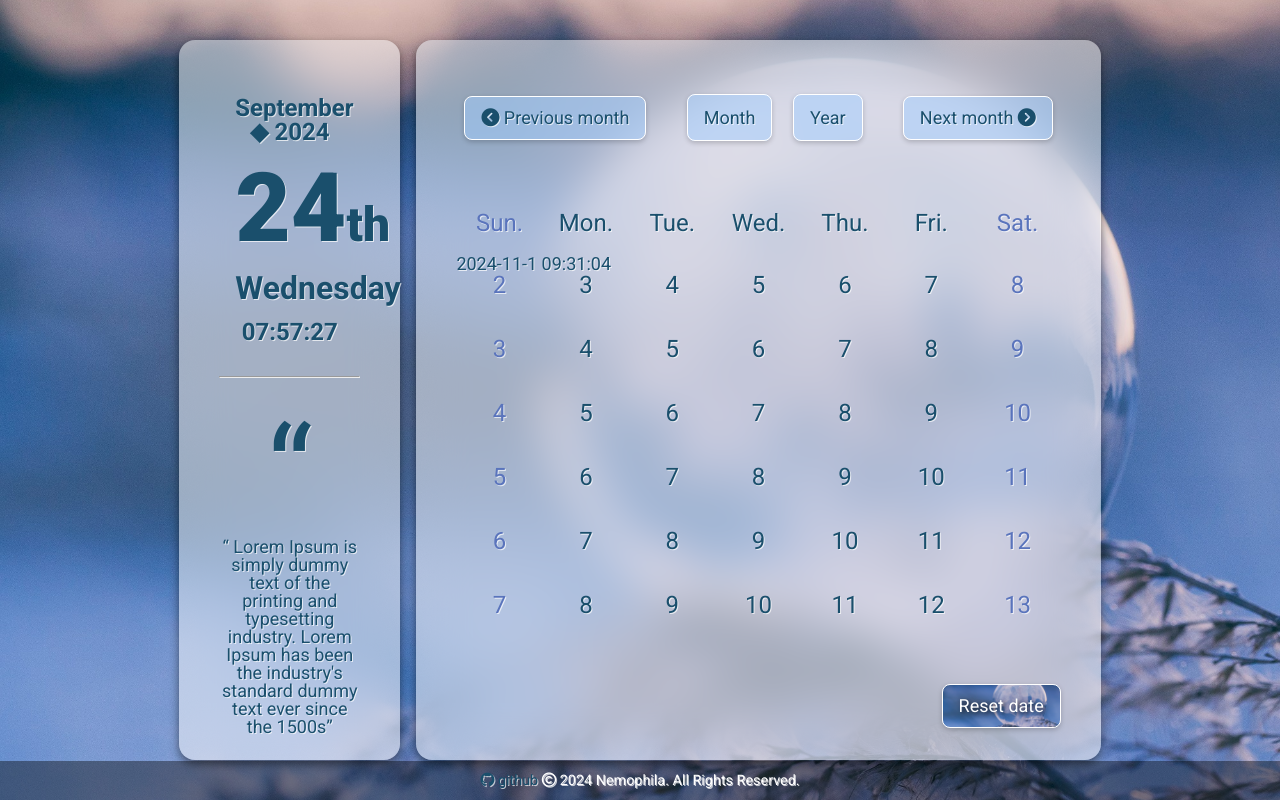
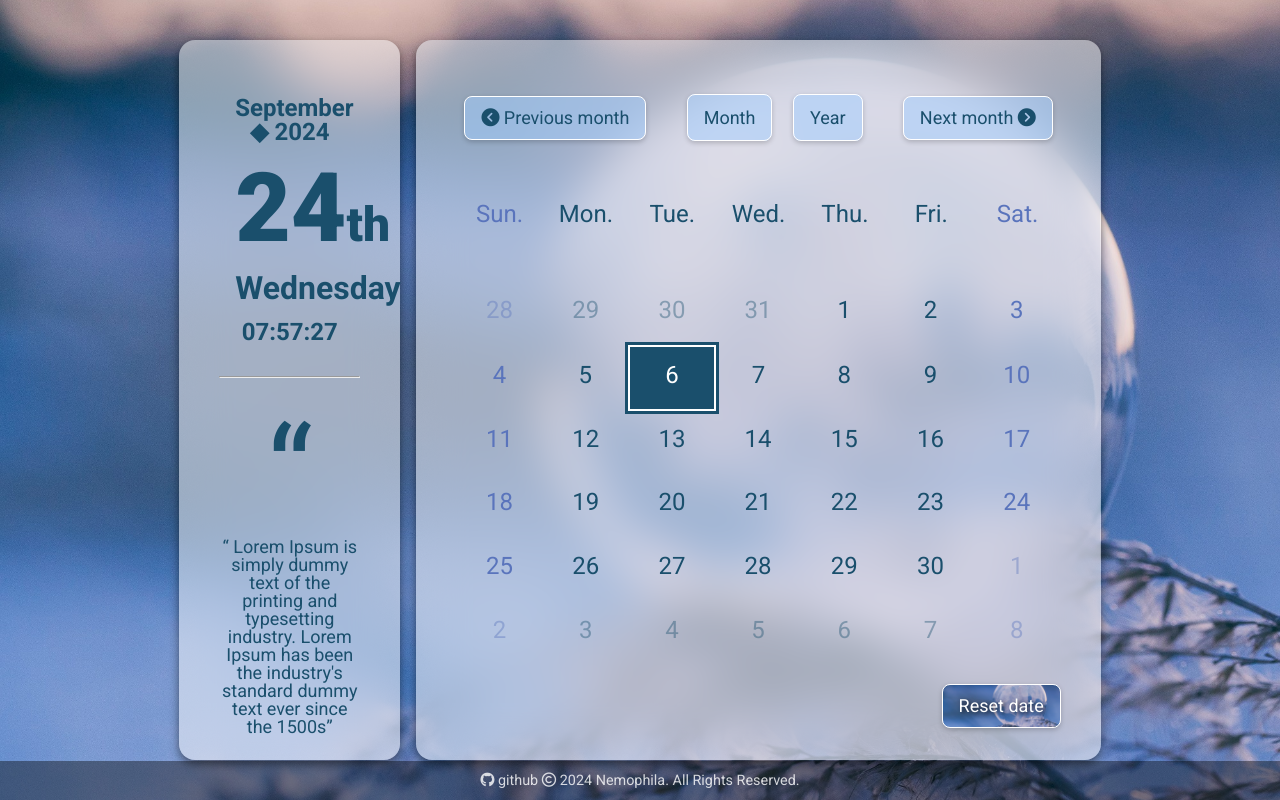
Before and after one commit to LupusXLass1404/calendar, a PHP site: page / in a window 1280 px wide. Run offline with PHP 8.4, Linux system fonts and the light colour scheme; some libraries are stand-ins or nearby versions.

Commit message:
做出日歷表格

```diff
--- a/index.php
+++ b/index.php
@@ -54,14 +54,14 @@
 
         <main id="main">
             <div id="buttons" class="buttons">
-                <a href="design.html" class="button">
+                <a href="#" class="button">
                     <i class="fa-solid fa-circle-chevron-left"></i> Previous <span class="change">month</span>
                 </a>
                 <div class="choose">
                     <span id="month" class="button">Month</span>
                     <span id="year" class="button">Year</span>
                 </div>
-                <a href="design.html" class="button">
+                <a href="#" class="button">
                     Next <span class="change">month</span> <i class="fa-solid fa-circle-chevron-right"></i>
                 </a>
             </div>
@@ -78,19 +78,39 @@
                 <table id="dateTable">
                     <?php
                         $firstDay = date('Y-m-1');
-                        echo $firstDay;
+                        $thisDay = date('j');
+                        $thisweek = date('N');
+                        $thisMonth= date('m');
+                        // echo $firstDay;
+                        echo "<br>";
+                        $dynamicDay = strtotime($firstDay);
+                        $lastWeek = 7-$thisweek;
+                        $dynamicDay = strtotime("-$lastWeek day", $dynamicDay);
+                        // echo $dynamicDay;
+                        echo "<br>";
                     ?>
+
                     <?php
                         for ($i=1;$i<=6;$i++){
                             echo "<tr>";
                             for($j=1;$j<=7;$j++){
-                                echo "<td>";
-                                echo $i+$j;
+                                $dynamicMonth = date('m', $dynamicDay);
+                                $printDay = date('j', $dynamicDay);
+
+                                if ($thisMonth != $dynamicMonth){
+                                    echo "<td class='non-nowMonth'>";
+                                } else if($thisDay == $printDay) {
+                                    echo "<td id='today' class='today'>";
+                                }
+                                else {
+                                    echo "<td>";
+                                }
+                                echo $printDay;
+                                $dynamicDay = strtotime("+1 day", $dynamicDay);
                                 echo "</td>";
                             }
                             echo "</tr>";
                         }
-                        echo date('H:i:s');
                     ?>
                 </table>
             </div>
@@ -109,7 +129,7 @@
         </main>
 
     </div>
-    <footer>
+    <footer id="foot">
         <p>
             <a href="https://github.com/LupusXLass1404/calendar">
                 <i class="fa-brands fa-github"></i> github
--- a/style.css
+++ b/style.css
@@ -99,6 +99,10 @@ table td {
     font-size: 1.5rem;
 }
 
+#dateTable td {
+    padding: 16px;
+}
+
 .changeTable td {
     height: 100px;
 }
@@ -179,12 +183,25 @@ aside>div {
     font-size: 8rem;
 }
 
+/* 特殊字 */
+.non-nowMonth {
+    filter: opacity(40%);
+}
+
+#today {
+    background-color: rgb(26, 79, 108);
+    color: white;
+    border: 2px solid #FFF;
+    box-shadow: 0px 0px 0px 4px rgba(26, 79, 108, 1);
+}
+
+
 /* ============== 頁尾 ============== */
-footer {
+#foot {
     width: 100%;
     padding: 12px;
     background-color: rgba(0, 0, 0, 0.4);
-    color: white;
+    color: rgba(255, 255, 255, 0.8);
     font-size: 0.9rem;
     text-align: center;
     margin-top: 40px;
@@ -192,11 +209,10 @@ footer {
     bottom: 0;
 }
 
-footer a {
-    color: white;
+#foot a {
+    color: rgba(255, 255, 255, 0.8);
     text-decoration: none;
 }
-
 
 /* ============== 主題色 ============== */
 
@@ -207,7 +223,7 @@ footer a {
     background-repeat: no-repeat;
     background-position: center center;
     background-size: cover;
-    text-shadow: 1px 1px 0px rgba(255, 255, 255, 0.7);
+    /* text-shadow: 1px 1px 0px rgba(255, 255, 255, 0.7); */
 }
 
 .month_11 a {
```
